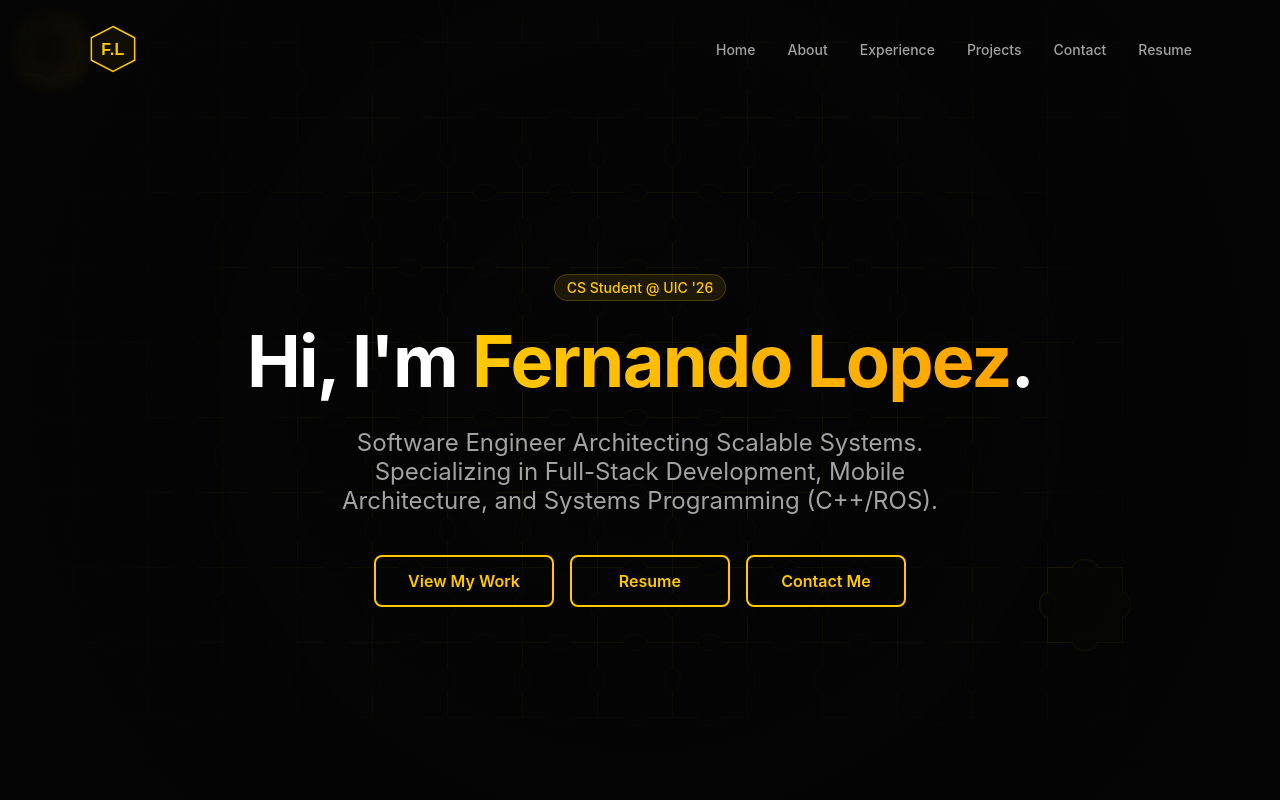
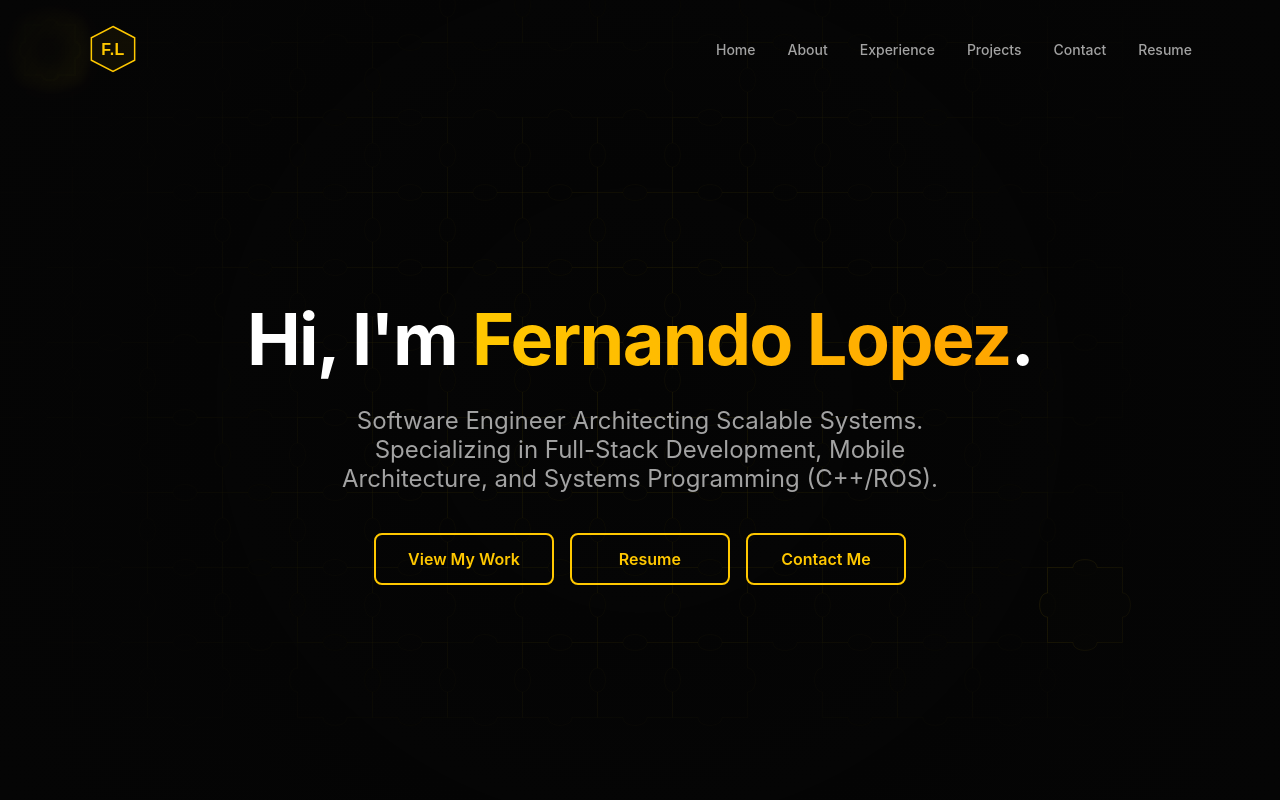
Before and after one commit to FernandoLpz0911/Personal-Webpage, a React (Vite) app in the folder PersonalWebpage/: page / in a window 1280 px wide. Shown: the top 800 px of the page. Built offline with nearby package versions, Linux system fonts and the light colour scheme.

Commit message:
Got rid of graduation date

```diff
--- a/PersonalWebpage/src/components/Hero.jsx
+++ b/PersonalWebpage/src/components/Hero.jsx
@@ -6,9 +6,6 @@ const Hero = () => {
   return (
     <section id="home" className="hero-section">
       <div className="hero-content">
-        <div className="status-badge">
-          CS Student @ UIC '26
-        </div>
         <h1 className="hero-title">
           Hi, I'm <span className="hero-highlight">Fernando Lopez</span>.
         </h1>
```
